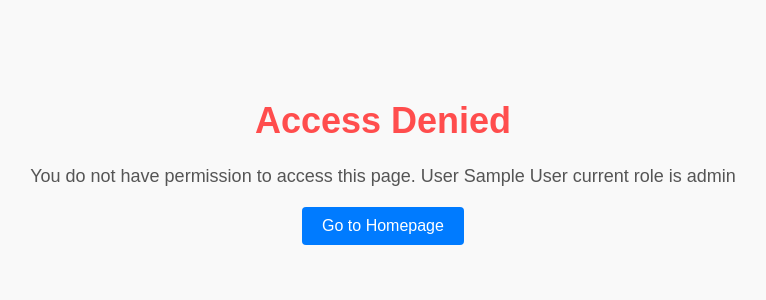
After one commit to khanhts/PetWebApp, a PHP site: template app/views/accessDenied.php in a window 1280 px wide. The commit adds this page. Shown: the top 300 px of the page, without its empty margins (257-1023 px from the left). Run offline with PHP 8.4, Linux system fonts and the light colour scheme; the template is opened without the code that fills it, so the values that code supplies are empty; the visitor is signed in with stand-in values (Sample User, id 1).

Commit message:
fix session and add accessDenied page

```diff
--- a/app/models/ProductModel.php
+++ b/app/models/ProductModel.php
@@ -13,11 +13,13 @@ class ProductModel
 
     private string $uploadDirSystem;
 
-    private string $uploadDirWeb = '/webbanhang/public/uploads/images/products/'; // *** KIỂM TRA KỸ ĐƯỜNG DẪN NÀY ***
+    private string $uploadDirWeb = '/assets/uploads/images/';
 
     public function __construct(PDO $db)
     {
         $this->db = $db;
+
+        $this->uploadDirSystem = $_SERVER['DOCUMENT_ROOT'] . '/assets/uploads/images/';
     }
 
     // Fetch all products
--- a/app/models/UserModel.php
+++ b/app/models/UserModel.php
@@ -31,7 +31,7 @@ class UserModel {
     // Get a user by email
     public function getUserByEmail(string $email): ?array {
         $stmt = $this->conn->prepare("
-            SELECT users.id, users.email, users.password, users.fullname, role.name AS role_name
+            SELECT users.id, users.email, users.password, users.fullname, users.phone, users.address,role.name AS role_name
             FROM {$this->table_name}
             INNER JOIN role ON users.role = role.id
             WHERE users.email = :email
--- /dev/null
+++ b/app/views/accessDenied.php
@@ -0,0 +1,16 @@
+<!DOCTYPE html>
+<html lang="en">
+<head>
+    <meta charset="UTF-8">
+    <meta name="viewport" content="width=device-width, initial-scale=1.0">
+    <title>Access Denied</title>
+    <link rel="stylesheet" href="/assets/css/accessDenied.css">
+</head>
+<body>
+    <div class="container">
+        <h1>Access Denied</h1>
+        <p>You do not have permission to access this page. User <?php echo($_SESSION['fullname'])?> current role is <?php echo($_SESSION['role'])?></p>
+        <a href="/" class="button">Go to Homepage</a>
+    </div>
+</body>
+</html>
--- a/public/index.php
+++ b/public/index.php
@@ -65,6 +65,9 @@ elseif ($requestUri === 'appointment/create'){
     $controller = new AppointmentController();
     $controller->add();
 }
+elseif ($requestUri === 'accessDenied') {
+    require_once __DIR__ . '/../app/views/accessDenied.php';
+}
 else {
     http_response_code(404);
     echo '404 - Not Found';
```
Also changed, not shown: app/controllers/ProductController.php (+8 -0 lines), app/views/admin/product-manage.php (added), public/assets/css/accessDenied.css (added).
